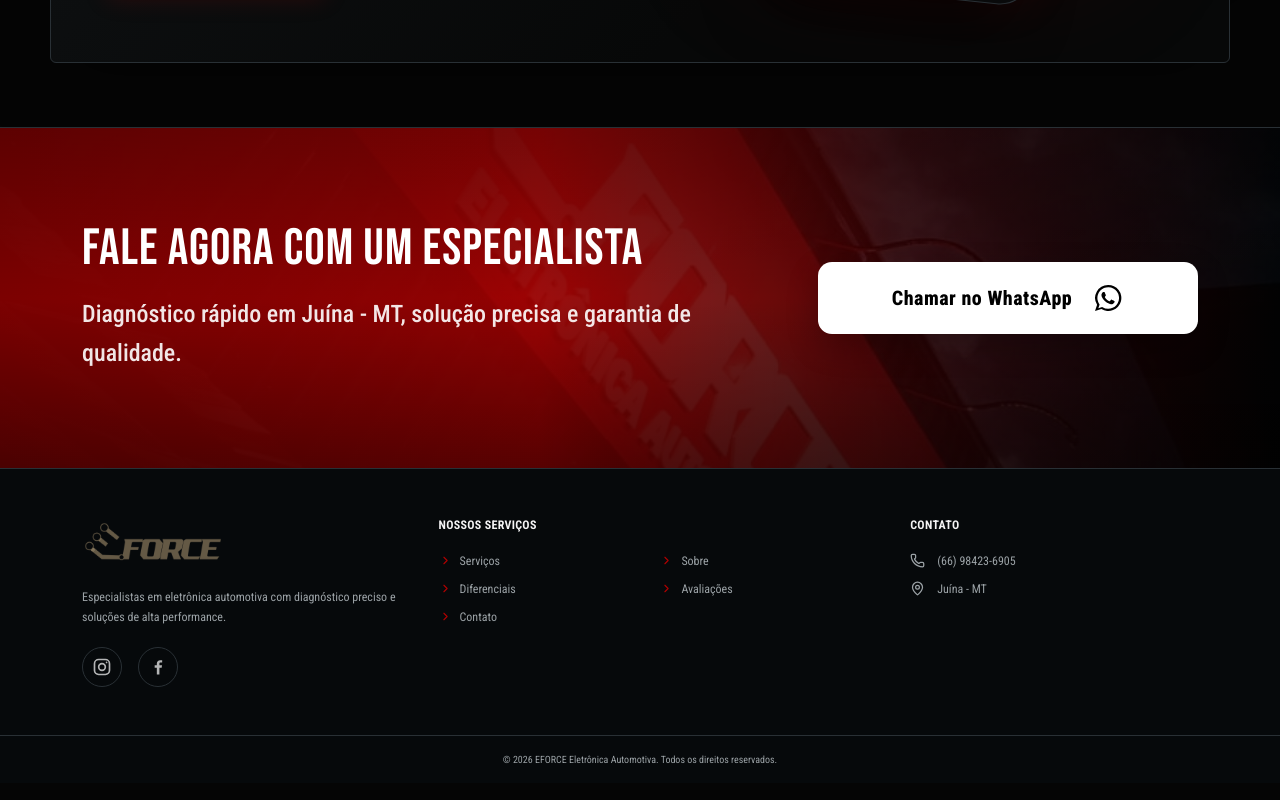
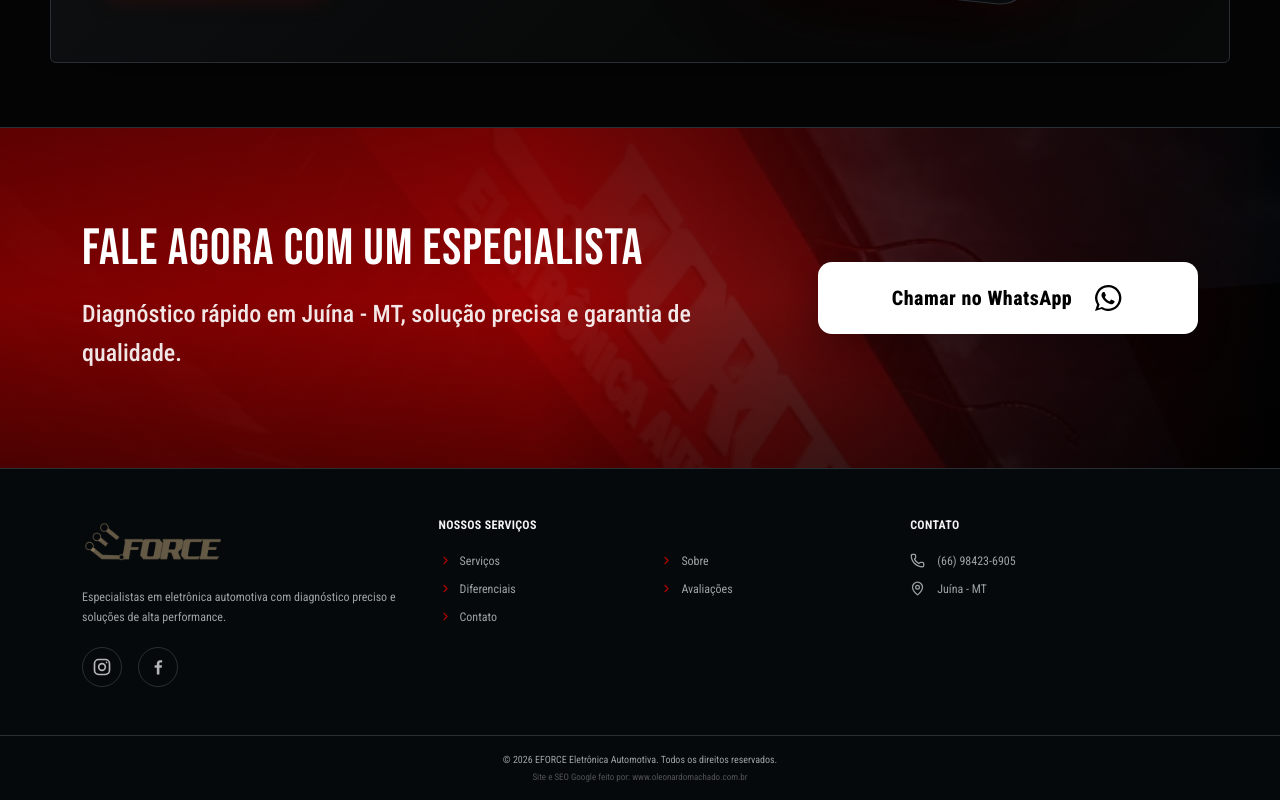
Before and after one commit to leonardocanva3/eforce, a Next.js app: page / in a window 1280 px wide. Shown: the part 4251-5051 px from the top of the page. Built offline with nearby package versions, Linux system fonts and the light colour scheme.

Commit message:
Atualiza rodapé do site

```diff
--- a/components/layout/footer.tsx
+++ b/components/layout/footer.tsx
@@ -84,6 +84,17 @@ export function Footer() {
       </div>
       <div className="border-t border-white/5 px-5 py-4 text-center text-[10px] text-muted">
         © 2026 EFORCE Eletrônica Automotiva. Todos os direitos reservados.
+        <p className="mt-1 text-[9px] text-white/30">
+          Site e SEO Google feito por:{" "}
+          <a
+            className="transition hover:text-white/60"
+            href="https://www.oleonardomachado.com.br"
+            rel="noopener noreferrer"
+            target="_blank"
+          >
+            www.oleonardomachado.com.br
+          </a>
+        </p>
       </div>
     </footer>
   );
```
